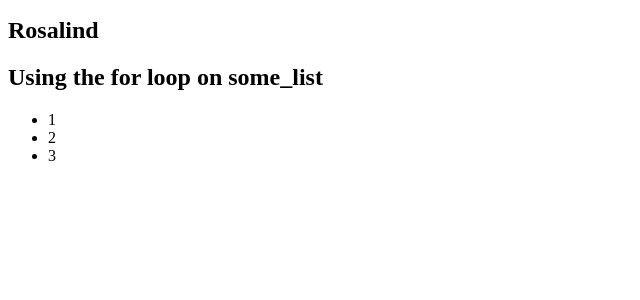
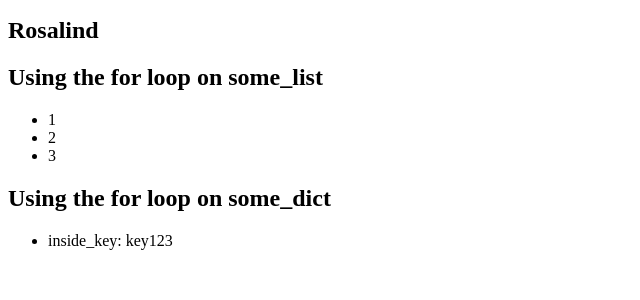
Before and after one commit to ZaryabAhmed22/Django, a Django app: page /my_app/variable/ in a window 1280 px wide. Shown: the part 284-584 px from the top of the page, without its empty margins (0-640 px from the left). Run offline with Django 4.2, Linux system fonts and the light colour scheme.

Commit message:
For loop tag on dictionary

```diff
--- a/Section 10/my_site/my_app/templates/my_app/variable.html
+++ b/Section 10/my_site/my_app/templates/my_app/variable.html
@@ -35,5 +35,12 @@
       <li>{{item}}</li>
       {%endfor%}
     </ul>
+
+    <h2>Using the for loop on some_dict</h2>
+    <ul>
+      {%for k,v in some_dict.items %}
+      <li>{{k}}: {{v}}</li>
+      {%endfor%}
+    </ul>
   </body>
 </html>
```
